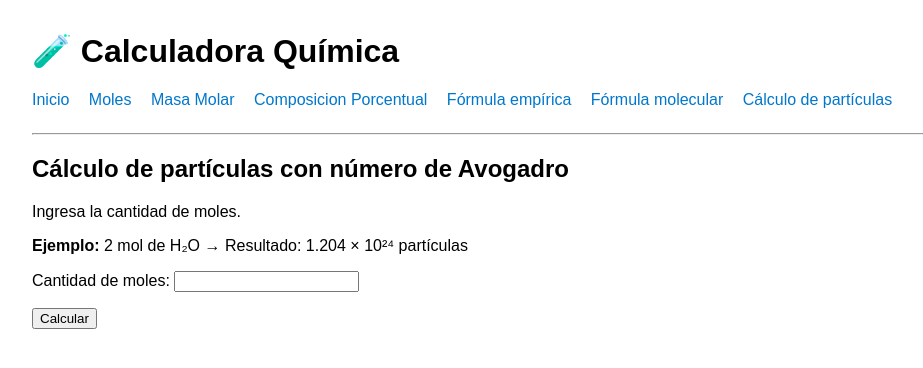
After one commit to pag0dy/quimicalc, a Django app: page /avogadro/ in a window 1280 px wide. The commit adds this page. Shown: the top 368 px of the page, without its empty margins (0-923 px from the left). Run offline with Django 4.2, Linux system fonts and the light colour scheme.

Commit message:
agrega calculo de particulas

```diff
--- /dev/null
+++ b/calculos/forms/avogadro.py
@@ -0,0 +1,4 @@
+from django import forms
+
+class AvogadroForm(forms.Form):
+    moles = forms.FloatField(label="Cantidad de moles", min_value=0)
--- /dev/null
+++ b/calculos/services/avogadro.py
@@ -0,0 +1,4 @@
+AVOGADRO = 6.022e23
+
+def calcular_particulas(moles: float) -> float:
+    return moles * AVOGADRO
--- /dev/null
+++ b/calculos/templates/calculos/avogadro.html
@@ -0,0 +1,19 @@
+{% extends "calculos/base.html" %}
+
+{% block content %}
+<h2>Cálculo de partículas con número de Avogadro</h2>
+<p>Ingresa la cantidad de moles.</p>
+<p><strong>Ejemplo:</strong> 2 mol de H₂O → Resultado: 1.204 × 10²⁴ partículas</p>
+<form method="post">
+    {% csrf_token %}
+    {{ form.as_p }}
+    <button type="submit">Calcular</button>
+</form>
+
+{% if error %}
+    <p style="color: red;"><strong>{{ error }}</strong></p>
+{% elif resultado %}
+    <h3>Resultado:</h3>
+    <p>{{  resultado|safe }} partículas.</p>
+{% endif %}
+{% endblock %}
--- a/calculos/templates/calculos/base.html
+++ b/calculos/templates/calculos/base.html
@@ -33,6 +33,7 @@
         <a href="{% url 'calculo_composicion' %}">Composicion Porcentual</a>
         <a href="{% url 'calculo_formula_empirica' %}">Fórmula empírica</a>
         <a href="{% url 'calculo_formula_molecular' %}">Fórmula molecular</a>
+        <a href="{% url 'calculo_avogadro' %}">Cálculo de partículas</a>
     </nav>
     <hr>
     {% block content %}{% endblock %}
--- a/calculos/urls.py
+++ b/calculos/urls.py
@@ -5,7 +5,8 @@ from .views import (
     home_view,
     calcular_composicion_view,
     calcular_formula_empirica_view,
-    calcular_formula_molecular_view
+    calcular_formula_molecular_view,
+    calcular_avogadro_view
 )
 
 urlpatterns = [
@@ -15,4 +16,5 @@ urlpatterns = [
     path("composicion/", calcular_composicion_view, name="calculo_composicion"),
     path("formula-empirica/", calcular_formula_empirica_view, name="calculo_formula_empirica"),
     path("formula-molecular/", calcular_formula_molecular_view, name="calculo_formula_molecular"),
+    path("avogadro/", calcular_avogadro_view, name="calculo_avogadro")
 ]
--- a/calculos/views.py
+++ b/calculos/views.py
@@ -9,6 +9,8 @@ from .forms.formula_empirica import FormulaEmpiricaForm
 from .services.formulas import calcular_formula_empirica, parsear_composicion
 from .forms.formula_molecular import FormulaMolecularForm
 from .services.formulas import calcular_formula_molecular
+from .forms.avogadro import AvogadroForm
+from .services.avogadro import calcular_particulas
 
 
 def home_view(request):
@@ -22,6 +24,7 @@ def calcular_moles_view(request):
             masa = form.cleaned_data["masa"]
             masa_molar = form.cleaned_data["masa_molar"]
             resultado = calcular_moles(masa, masa_molar)
+            resultado = round(resultado, 2)
     else:
         form = MolesForm()
 
@@ -121,3 +124,31 @@ def calcular_formula_molecular_view(request):
         "formula_str": formula_molecular_str,
         "error": error
     })
+
+def formatear_exponente(n: float, decimales: int = 2) -> str:
+    """Convierte un número en notación científica estilo químico"""
+    base, exponente = f"{n:.{decimales}e}".split("e")
+    exp = int(exponente)
+    return f"{base} × 10<sup>{exp}</sup>"
+
+def calcular_avogadro_view(request):
+    resultado_html = None
+    error = None
+
+    if request.method == "POST":
+        form = AvogadroForm(request.POST)
+        if form.is_valid():
+            try:
+                moles = form.cleaned_data["moles"]
+                resultado = calcular_particulas(moles)
+                resultado_html = formatear_exponente(resultado)
+            except Exception as e:
+                error = f"Error: {str(e)}"
+    else:
+        form = AvogadroForm()
+
+    return render(request, "calculos/avogadro.html", {
+        "form": form,
+        "resultado": resultado_html,
+        "error": error
+    })
```
